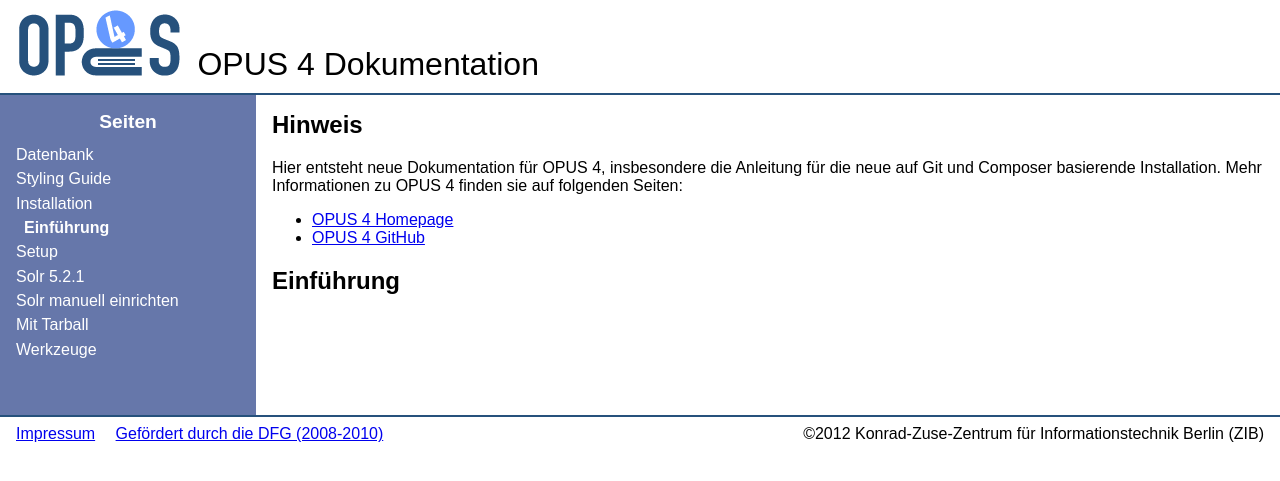
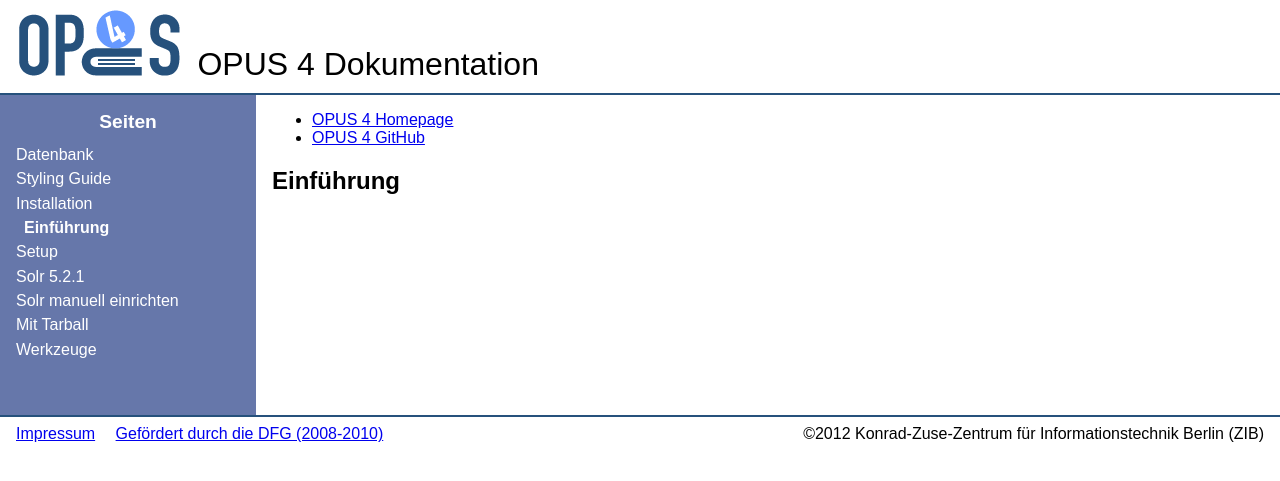
Before and after one commit to OPUS4/opus4.github.io, a Jekyll site: the page built from index.md, in a window 1280 px wide. Shown: the top 481 px of the page. Built offline with Jekyll 4.4.1, drawn with Linux system fonts in a browser that asks for light colours.

Commit message:
Remove info text from start page. It won't be needed when documentation is done.

```diff
--- a/index.md
+++ b/index.md
@@ -3,11 +3,6 @@
 group: navigation
 ---
 
-## Hinweis
-
-Hier entsteht neue Dokumentation für OPUS 4, insbesondere die Anleitung für die neue auf Git und Composer basierende
-Installation. Mehr Informationen zu OPUS 4 finden sie auf folgenden Seiten:
-
 * [OPUS 4 Homepage](http://opus4.kobv.de)
 * [OPUS 4 GitHub](https://github.com/opus4)
 
```
